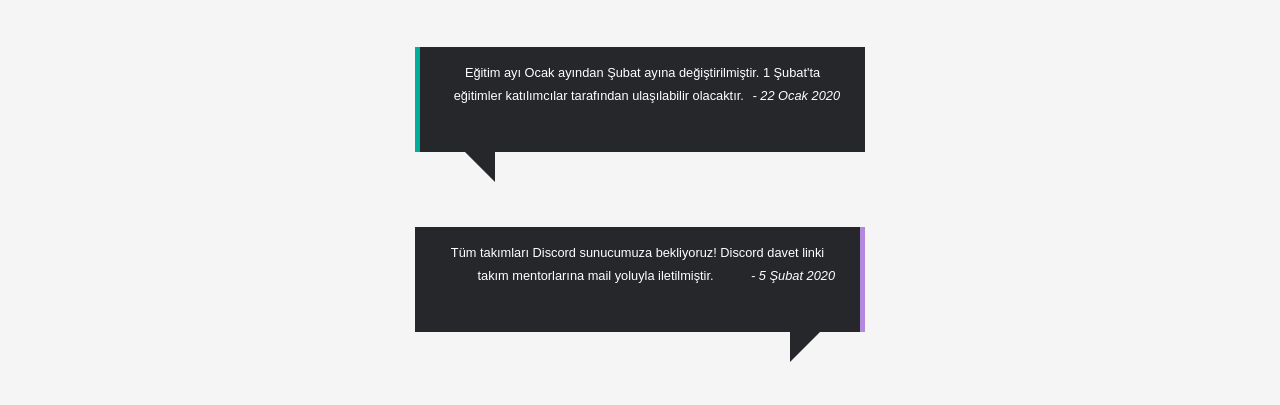
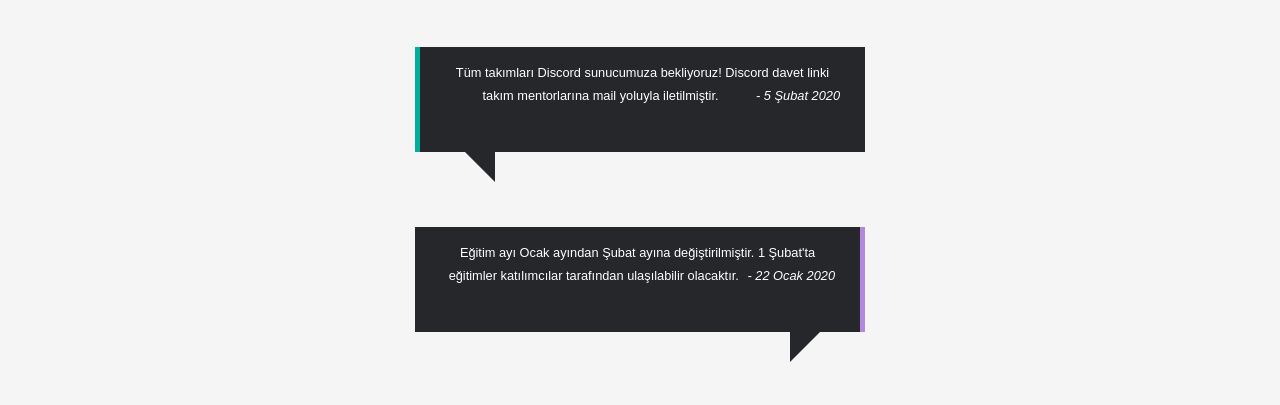
Before and after one commit to HisarCS/PiWarsWebUpdated, a plain HTML site: page duyurular.html in a window 1280 px wide. Shown: the part 184-589 px from the top of the page. Drawn offline with Linux system fonts and the light colour scheme.

Commit message:
Update duyurular.html

```diff
--- a/duyurular.html
+++ b/duyurular.html
@@ -80,15 +80,16 @@
 <br><br>Duyurular  </h1>
   <div class='speechbubble'>
     <p>
+Tüm takımları Discord sunucumuza bekliyoruz! Discord davet linki takım mentorlarına mail yoluyla iletilmiştir.   <span class='username'>5 Şubat 2020</span>
+    </p>
+  </div>
+  <div class='speechbubble'>
+    <p>
      Eğitim ayı Ocak ayından Şubat ayına değiştirilmiştir. 1 Şubat'ta eğitimler katılımcılar tarafından ulaşılabilir olacaktır.
       <span class='username'>22 Ocak 2020</span>
     </p>
   </div>
- <div class='speechbubble'>
-    <p>
-Tüm takımları Discord sunucumuza bekliyoruz! Discord davet linki takım mentorlarına mail yoluyla iletilmiştir.   <span class='username'>5 Şubat 2020</span>
-    </p>
-  </div> <!--
+ <!--
   <div class='speechbubble'>
     <p>
       So I created this thread to see if anyone wants to work on creating an N Wheeled class vehicle with me, as opposed to a bunch of people banging their heads against the wall seperately.
```
